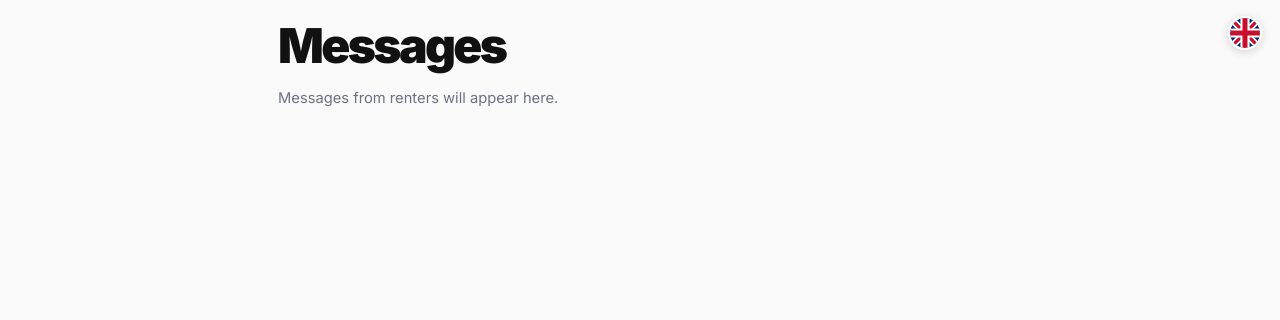
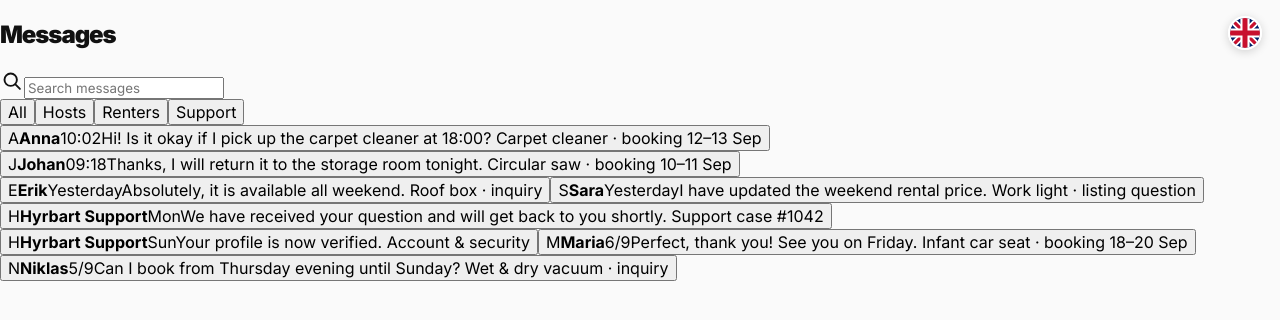
Before and after one commit to peralmkvist/hyrbart-webapp, a Next.js app in the folder hyrbart-webapp/: page /en/vard/meddelanden in a window 1280 px wide. Shown: the top 320 px of the page. Built offline with nearby package versions, Linux system fonts and the light colour scheme.

Commit message:
Use shared message inbox in host mode

```diff
--- a/hyrbart-webapp/app/[locale]/vard/meddelanden/page.tsx
+++ b/hyrbart-webapp/app/[locale]/vard/meddelanden/page.tsx
@@ -1,5 +1,6 @@
+import MessageInbox from '@/components/MessageInbox';
+
 export default async function HostMessagesPage({ params }: { params: Promise<{ locale: string }> }) {
   const { locale } = await params;
-  const en = locale === 'en';
-  return <section className="ds2Page"><header className="ds2Header"><h1>{en ? 'Messages' : 'Meddelanden'}</h1></header><p className="ds2Intro">{en ? 'Messages from renters will appear here.' : 'Meddelanden från hyrestagare kommer att visas här.'}</p></section>;
+  return <MessageInbox locale={locale} />;
 }
```
